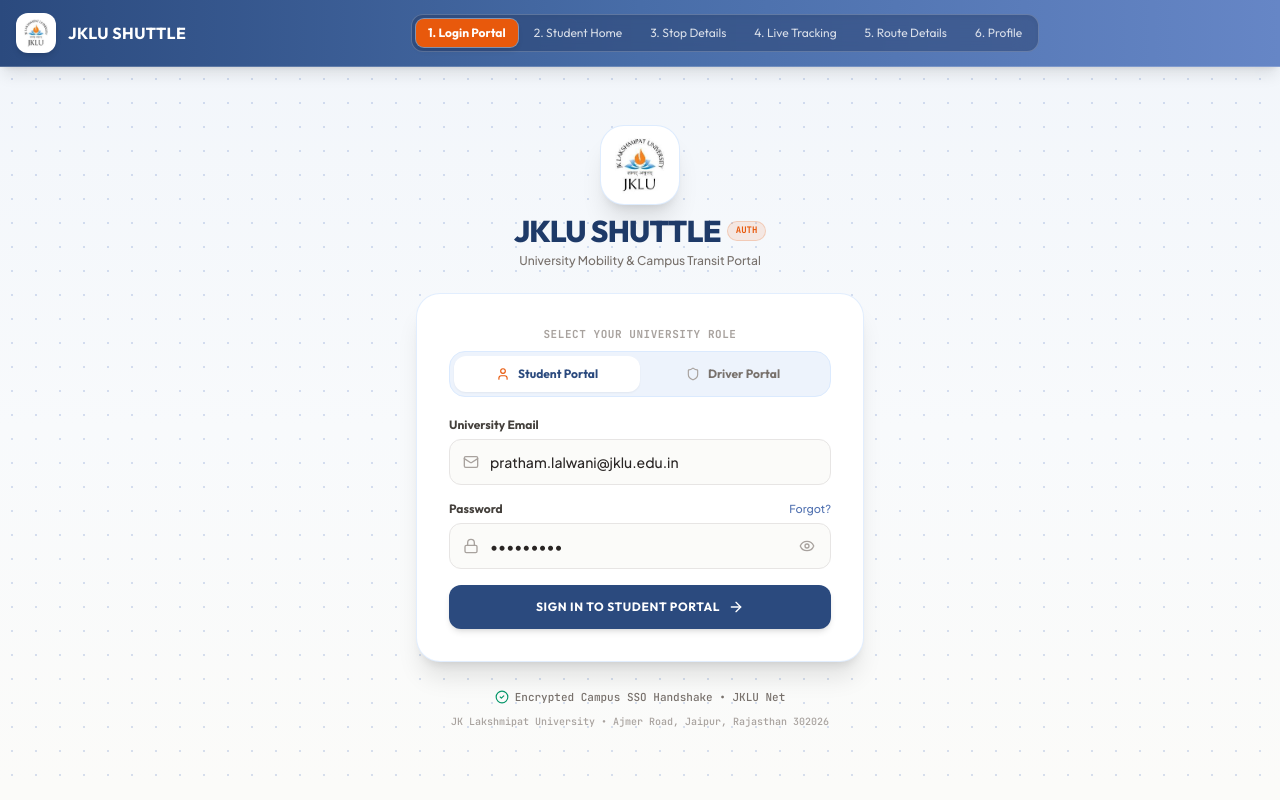
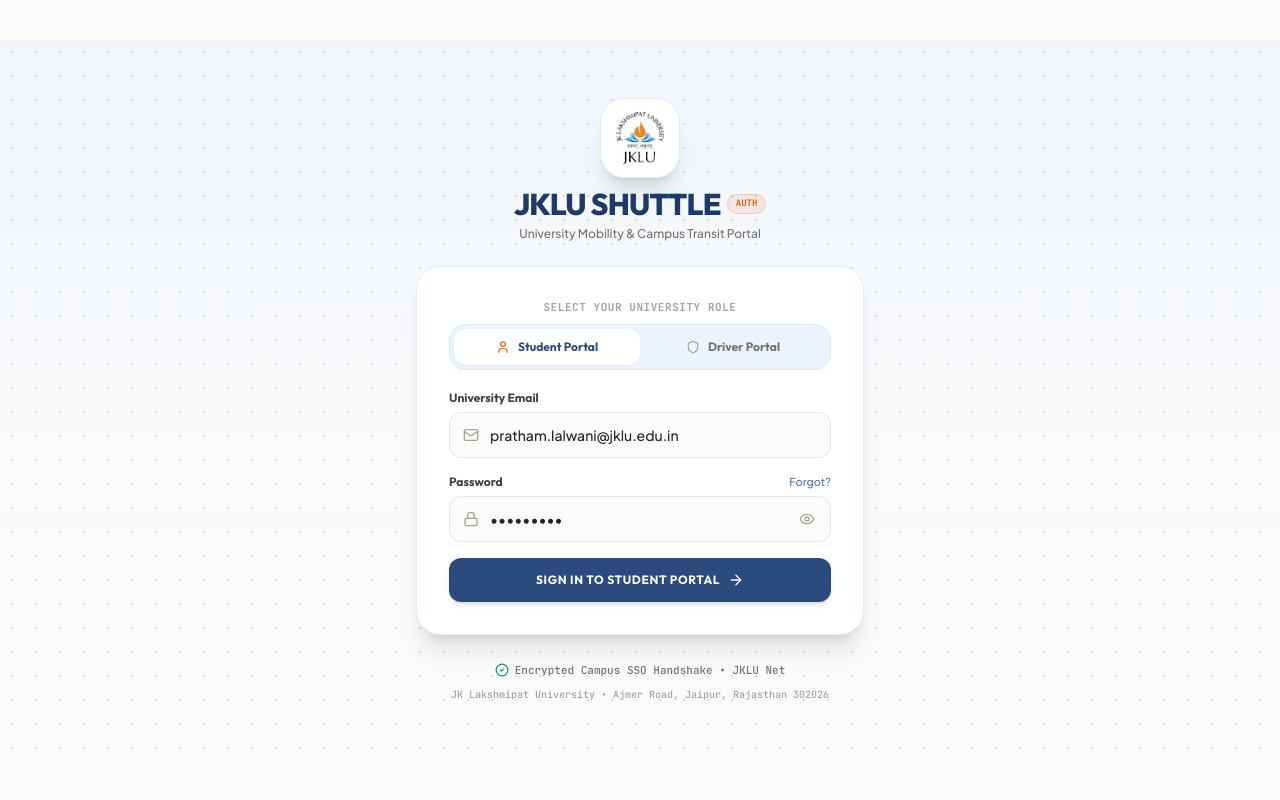
Before and after one commit to Pratham2k07/dbms, a React (Vite) app: page / in a window 1280 px wide. Built offline with nearby package versions, Linux system fonts and the light colour scheme.

Commit message:
feat: show only login portal initially; reveal top navbar and portals after authentication

```diff
--- a/src/App.tsx
+++ b/src/App.tsx
@@ -47,26 +47,36 @@
     }
   };
 
-  const isAuthOrLoading = currentScreen === 'login' || currentScreen === 'location-loading';
-  const showMobileBottomNav = !isAuthOrLoading && !isDriverMode;
-
   const screenItems = isDriverMode
     ? [
-        { id: 'login', label: '1. Login Portal' },
-        { id: 'driver-dashboard', label: '2. Driver Dashboard' }
+        { id: 'driver-dashboard', label: '1. Driver Dashboard' }
       ]
     : [
-        { id: 'login', label: '1. Login Portal' },
-        { id: 'home', label: '2. Student Home' },
-        { id: 'stop-details', label: '3. Stop Details' },
-        { id: 'live-tracking', label: '4. Live Tracking' },
-        { id: 'route-details', label: '5. Route Details' },
-        { id: 'profile', label: '6. Profile' }
+        { id: 'home', label: '1. Home & Map' },
+        { id: 'stop-details', label: '2. Stop Details' },
+        { id: 'live-tracking', label: '3. Live Tracking' },
+        { id: 'route-details', label: '4. Route Details' },
+        { id: 'profile', label: '5. Profile' }
       ];
+
+  // Initially only login portal appears (without navbar or other elements)
+  if (currentScreen === 'login') {
+    return (
+      <div className="min-h-screen bg-[#FBFBF9] flex flex-col justify-center select-none font-sans">
+        <ToastNotification />
+        <main className="flex-1 flex flex-col justify-center">
+          <LoginScreen />
+        </main>
+      </div>
+    );
+  }
+
+  const isLoading = currentScreen === 'location-loading';
+  const showMobileBottomNav = !isLoading && !isDriverMode;
 
   return (
     <div className="min-h-screen bg-[#FBFBF9] text-[#141518] flex flex-col select-none font-sans">
-      {/* Top Global Navigation Bar - Official JKLU Blue, Orange & White Theme */}
+      {/* Top Global Navigation Bar - Revealed After Login */}
       <header className="sticky top-0 z-50 bg-gradient-to-r from-[#2B4A7E] via-[#486DA8] to-[#6686C6] border-b border-white/20 shadow-lg text-white">
         <div className="max-w-7xl mx-auto px-4 py-2.5 flex items-center justify-between gap-4">
           {/* Left: Branding */}
@@ -111,7 +121,6 @@
 
           {/* Right: Authenticated User Status & Logout */}
           <div className="flex items-center gap-2 shrink-0">
-            {currentScreen !== 'login' && (
             <button
               onClick={logoutUser}
               className="flex items-center gap-1.5 px-3 py-1.5 rounded-xl text-xs font-editorial font-semibold bg-white/15 hover:bg-white/25 text-white border border-white/25 transition-all shadow-sm"
@@ -120,7 +129,6 @@
               <LogOut className="w-3.5 h-3.5 text-orange-300" />
               <span>Logout</span>
             </button>
-            )}
           </div>
         </div>
 
@@ -152,7 +160,7 @@
 
       {/* Main Responsive Body */}
       <div className="flex-1 w-full bg-[#FBFBF9] flex flex-col">
-        {!isAuthOrLoading && <Header />}
+        {!isLoading && <Header />}
 
         <main className="flex-1">
           {renderScreen()}
```
Lines whose indentation alone changed are shown as unchanged.
